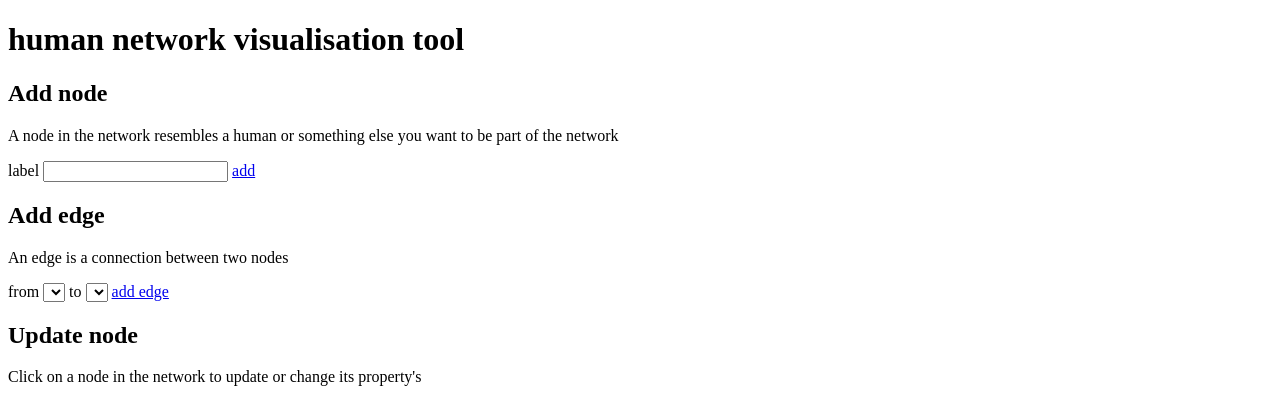
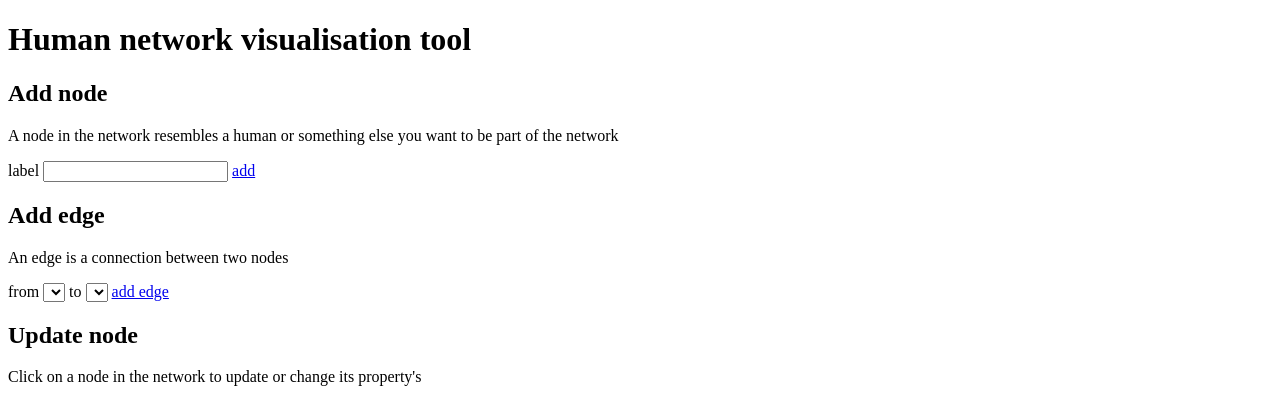
Before and after one commit to matthijs-goense/human-network, a plain HTML site: page index.html in a window 1280 px wide. Shown: the top 402 px of the page. Drawn offline with Linux system fonts and the light colour scheme; no server answers.

Commit message:
Changed the H1 in index.html

```diff
--- a/index.html
+++ b/index.html
@@ -115,7 +115,7 @@
 
 <body>
 
-<h1>human network visualisation tool</h1>
+<h1>Human network visualisation tool</h1>
 <h2>Add node</h2>
 <p>A node in the network resembles a human or something else you want to be part of the network</p>
 <form>
```
